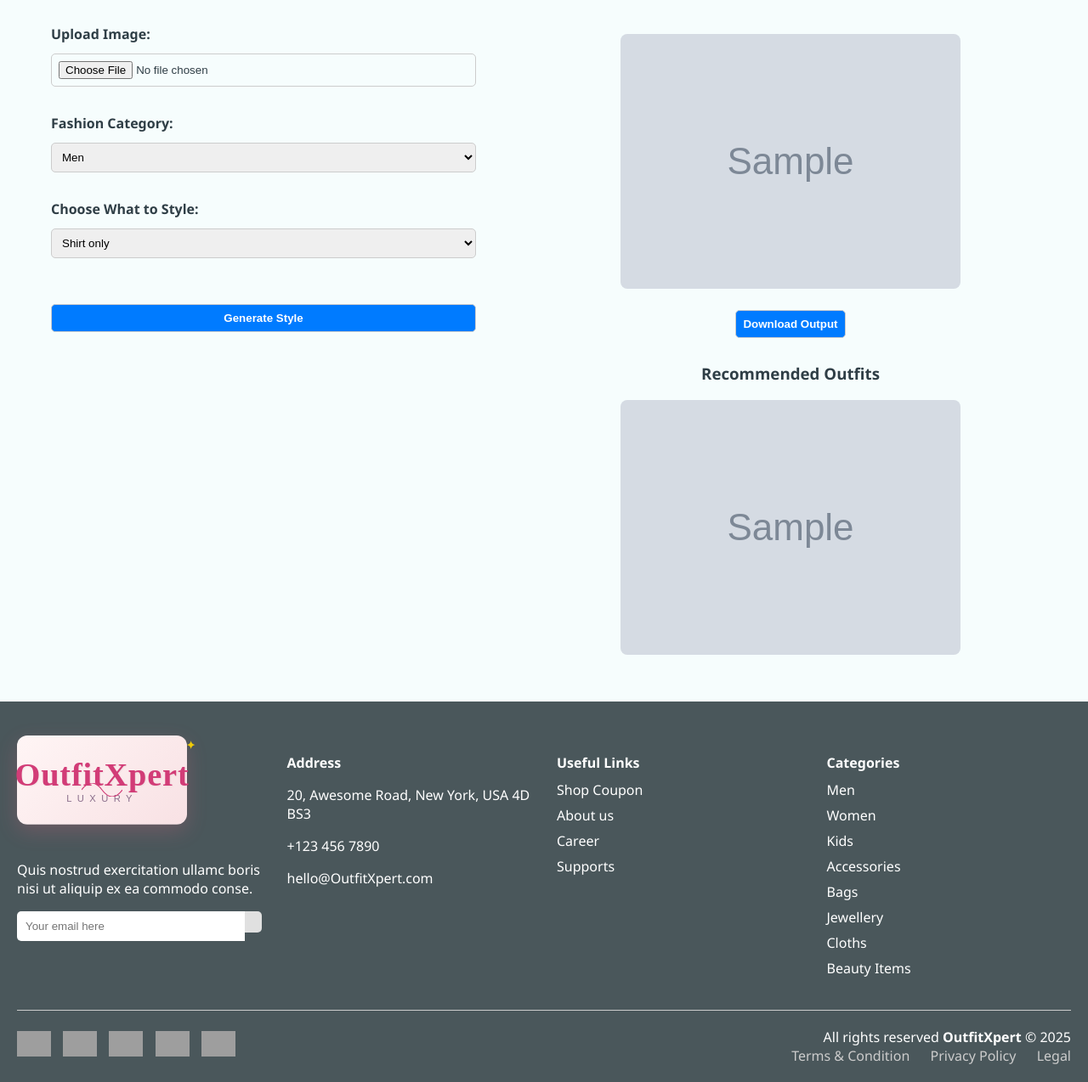
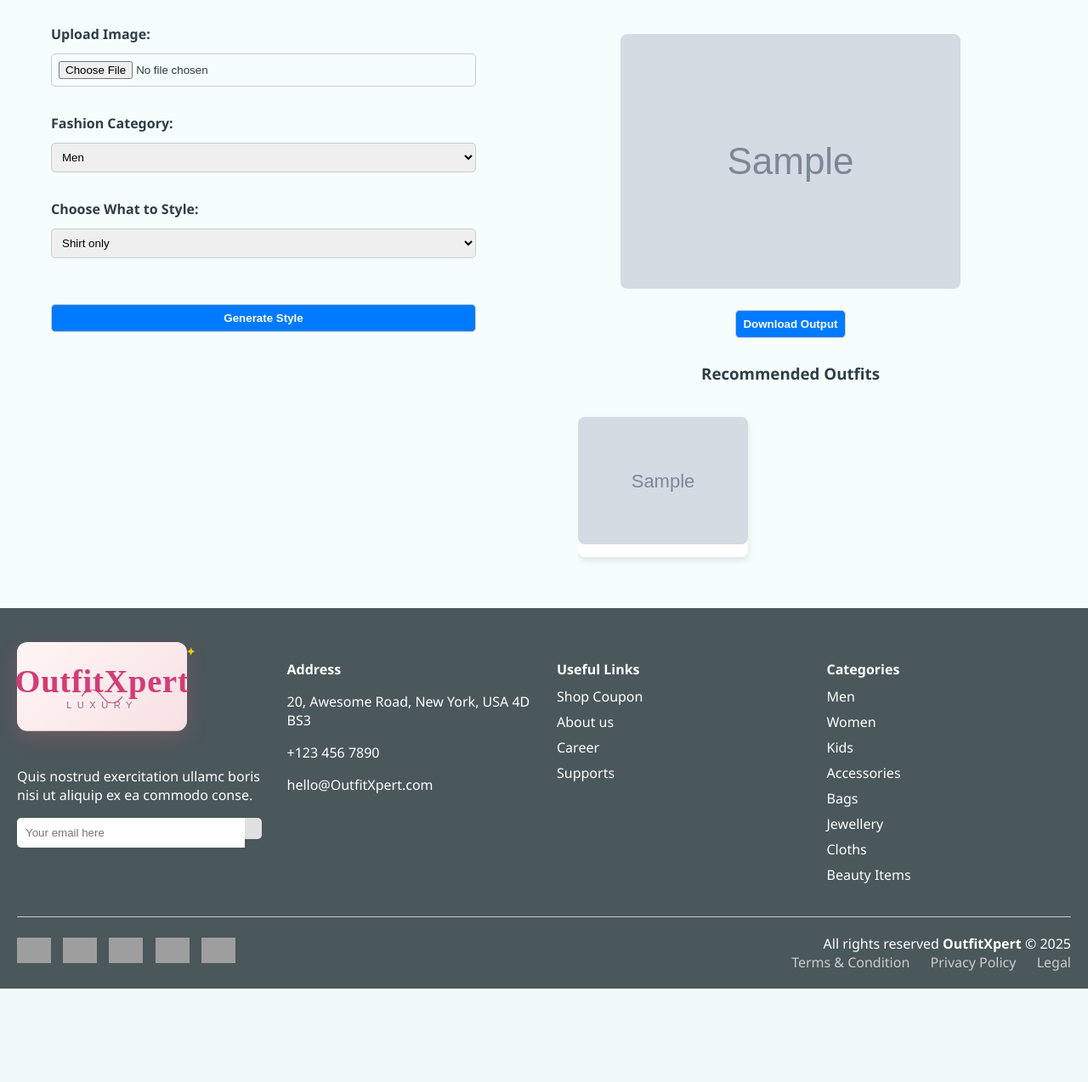
Before and after one commit to Tanay-24/OutfitXpert, a Flask app: template templates/tryon.html in a window 1280 px wide. Shown: the part 278-1552 px from the top of the page at 85% size. After the commit the page ends 1442 px from the top, so only its background shows below. Run offline with Flask 3, Linux system fonts and the light colour scheme; the template is opened without the code that fills it: most values are stand-ins (such as "Sample title", 1, 10 or a date in 2020); grey boxes marked "Sample" are stand-in pictures; grey boxes are pictures that could not be loaded.

Commit message:
Update tryon.css

```diff
--- a/static/tryon.css
+++ b/static/tryon.css
@@ -305,6 +305,53 @@ button:hover {
     max-width: 1200px;
     margin: auto;
 }
+/* Styling for Recommended Outfits */
+.recommended-section {
+  margin-top: 40px;
+}
+
+.recommended-images {
+  display: flex;
+  flex-wrap: nowrap;  /* Ensures that images are in a single row */
+  overflow-x: auto;   /* Enables horizontal scrolling */
+  gap: 20px;          /* Adds space between the images */
+  padding: 20px 0;    /* Adds padding for better spacing */
+}
+
+.recommended-item {
+  flex-shrink: 0;     /* Prevents images from shrinking */
+  width: 200px;       /* Fixed width for each image */
+  text-align: center;
+  box-shadow: 0 4px 8px rgba(0, 0, 0, 0.1);
+  border-radius: 8px;
+  background-color: #fff;
+}
+
+.recommended-item img {
+  width: 100%;
+  height: auto;         /* Maintains the aspect ratio of the image */
+  border-radius: 8px;
+  transition: transform 0.3s ease;
+}
+
+.recommended-item img:hover {
+  transform: scale(1.05);
+}
+
+.recommended-item button {
+  margin-top: 10px;
+  background-color: #007BFF;
+  color: white;
+  border: none;
+  padding: 8px 15px;
+  cursor: pointer;
+  font-weight: bold;
+}
+
+.recommended-item button:hover {
+  background-color: #0056b3;
+}
+
 
   /* ===== FOOTER ===== */
 /* ===== FOOTER (With Luxury Logo Fit) ===== */
```
